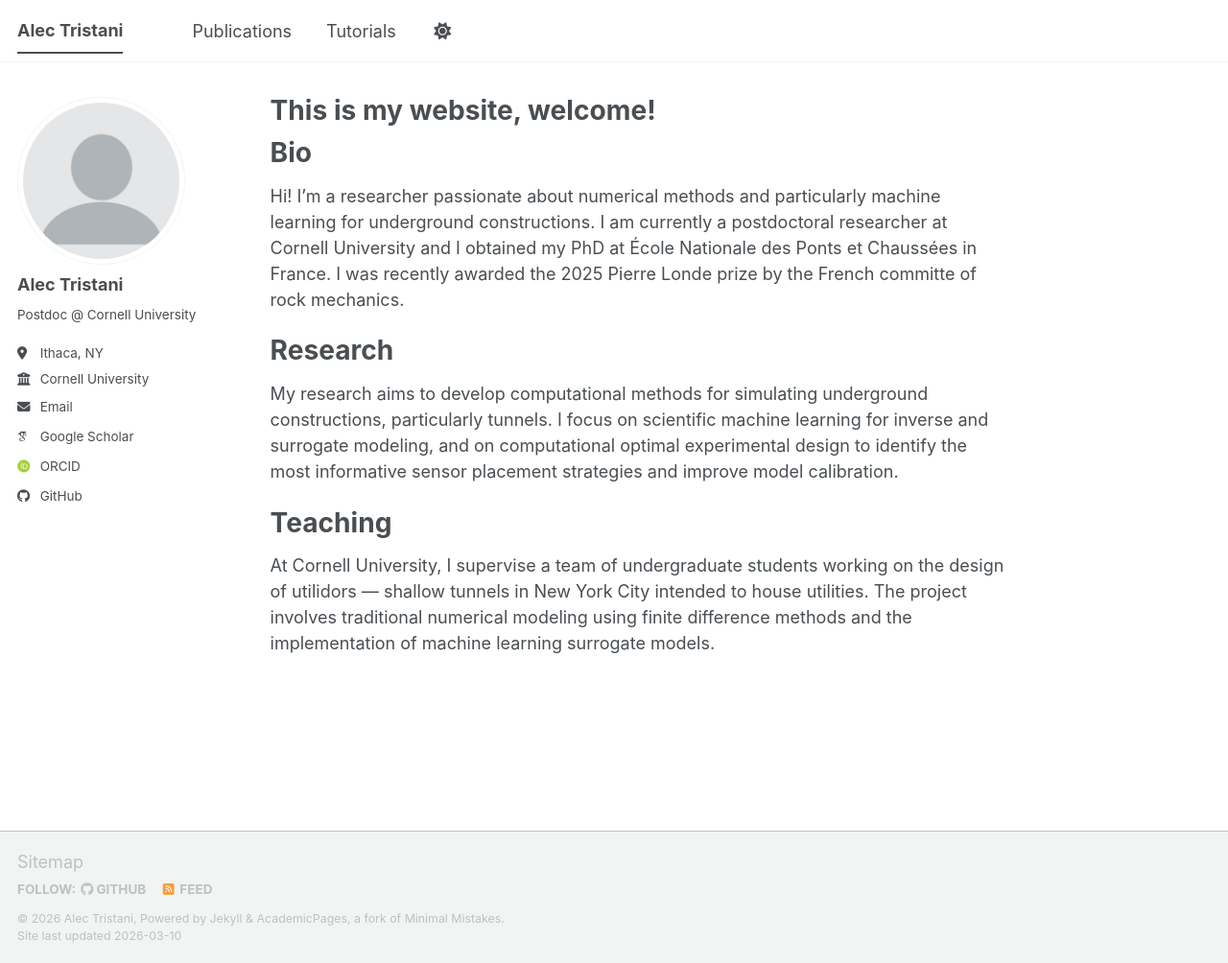
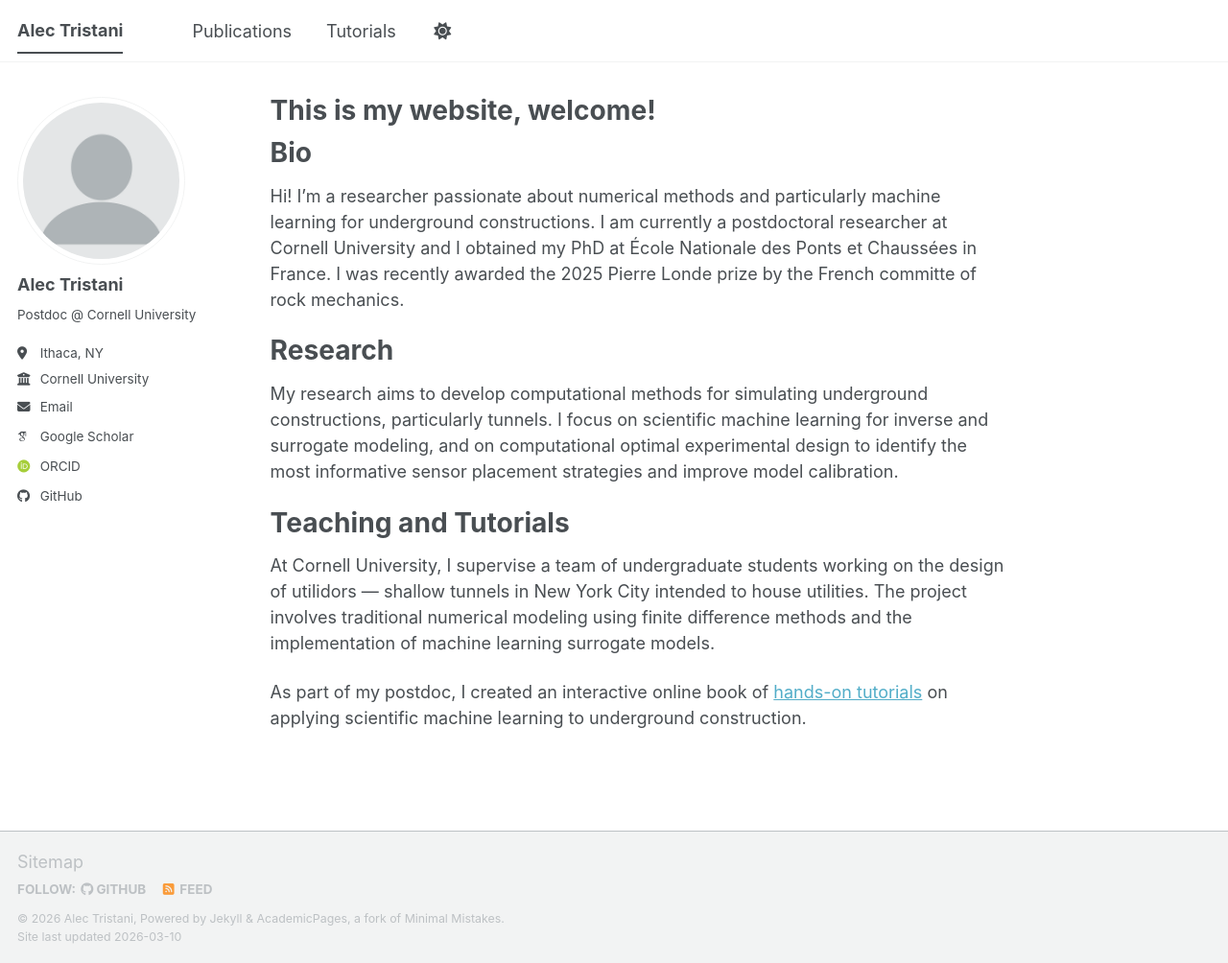
Before and after one commit to Alec-YT/Alec-YT.github.io, a Jekyll site: the page built from _pages/about.md, in a window 1280 px wide and 1004 px high. Shown: the whole window at 96% size. Built offline with Jekyll 4.4.1, drawn with Linux system fonts in a browser that asks for light colours; some web fonts are replaced; a script bundle is joined from its source files by our own code; library files that are not in the unit come from our copies.

Commit message:
Update about.md

```diff
--- a/_pages/about.md
+++ b/_pages/about.md
@@ -8,11 +8,13 @@
 ---
 
 
-# Bio {#bio}
+# Bio
 Hi! I'm a researcher passionate about numerical methods and particularly machine learning for underground constructions. I am currently a postdoctoral researcher at Cornell University and I obtained my PhD at École Nationale des Ponts et Chaussées in France. I was recently awarded the 2025 Pierre Londe prize by the French committe of rock mechanics.
 
-# Research {#research}
+# Research
 My research aims to develop computational methods for simulating underground constructions, particularly tunnels. I focus on scientific machine learning for inverse and surrogate modeling, and on computational optimal experimental design to identify the most informative sensor placement strategies and improve model calibration.
 
-# Teaching {#tutorial}
+# Teaching and Tutorials
 At Cornell University, I supervise a team of undergraduate students working on the design of utilidors — shallow tunnels in New York City intended to house utilities. The project involves traditional numerical modeling using finite difference methods and the implementation of machine learning surrogate models.
+
+As part of my postdoc, I created an interactive online book of [hands-on tutorials](https://alec-yt.github.io/STAI-TUNED/) on applying scientific machine learning to underground construction.
```
